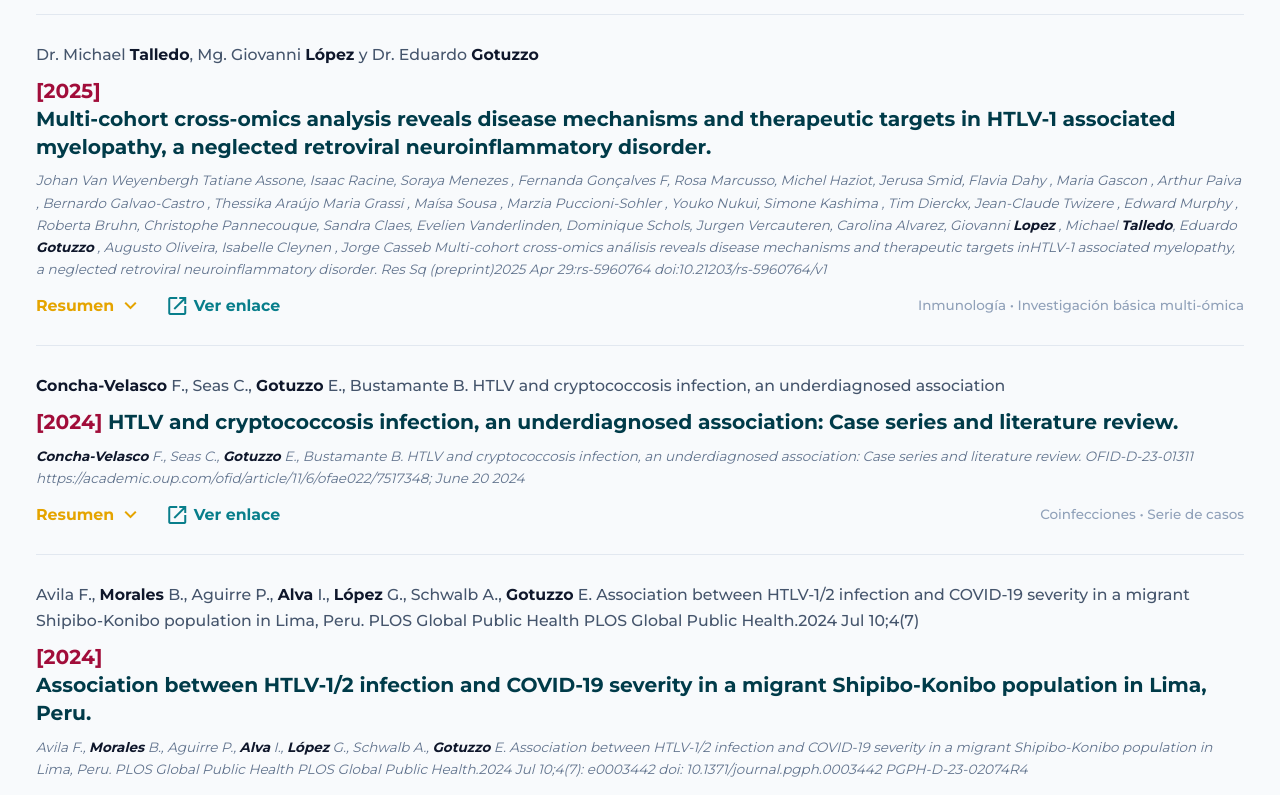
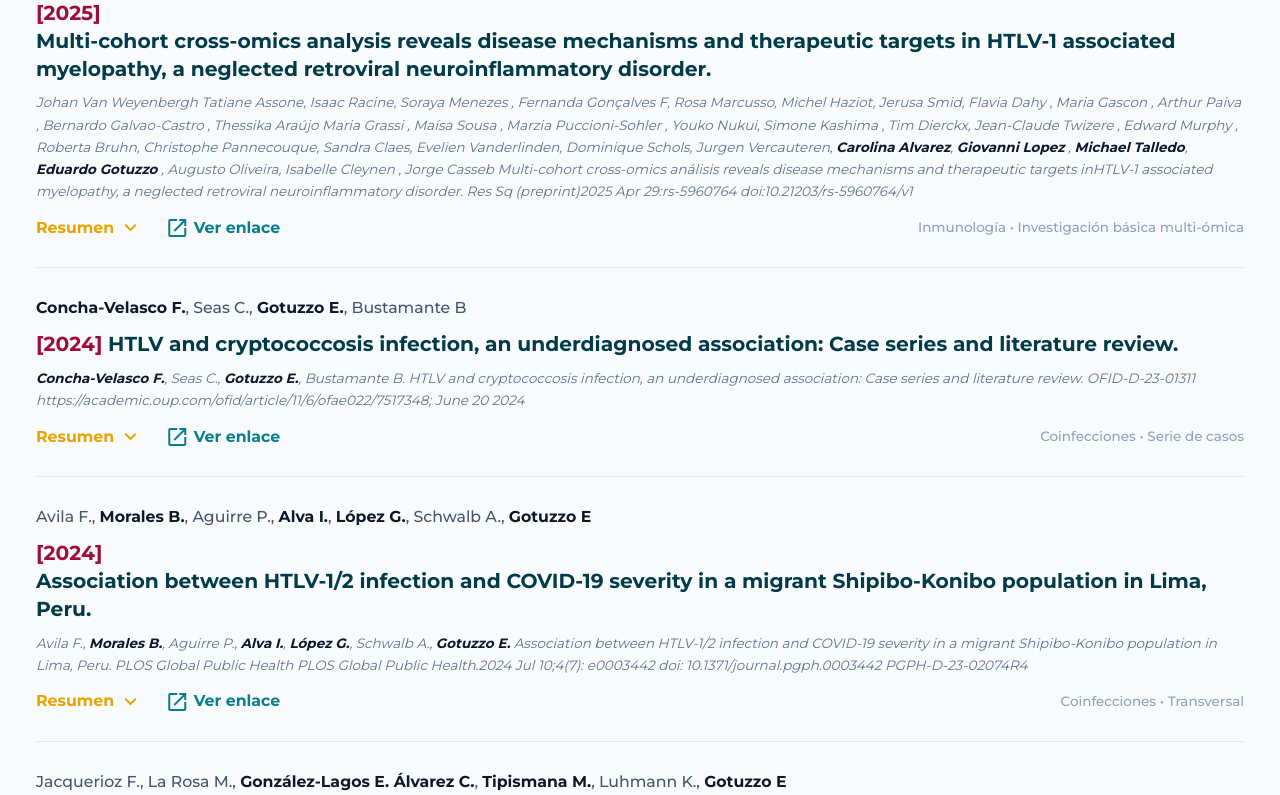
Before and after one commit to JosueFlorian17/htlv-web, a Next.js app in the folder frontend/: page /publicaciones in a window 1280 px wide. Shown: the part 1420-2215 px from the top of the page. Built offline with nearby package versions, Linux system fonts and the light colour scheme; no server answers.

Commit message:
fix: corregir resaltado en negrita de nombres completos e iniciales de autores en publicaciones

```diff
--- a/frontend/src/app/publicaciones/page.js
+++ b/frontend/src/app/publicaciones/page.js
@@ -6,7 +6,54 @@ import { useLanguage } from '../../context/LanguageContext';
 import { PUBLICACIONES_DATA } from '../../data/publicacionesData';
 
 // Nombres y apellidos clave de investigadores de la red para resaltar en negrita
-const NETWORK_SURNAME_REGEX = /\b(Gotuzzo|González|Gonzalez|Garrido-Pinzás|Garrido|Zunt|López|Lopez|Talledo|Guardia|Alva|Concha-Velasco|Concha|Yamano|Taylor|García|Garcia|Tipismana|Terashima|Morales|Cárcamo|Carcamo|Elespuro|Segami|Mejía|Mejia|Calvo|Bravo|Ramos)\b/gi;
+const SURNAMES_LIST = [
+  'Gotuzzo',
+  'González', 'Gonzalez',
+  'Garrido-Pinzás', 'Garrido-Pinzas', 'Garrido',
+  'Zunt',
+  'López', 'Lopez',
+  'Talledo',
+  'Guardia',
+  'Alva',
+  'Concha-Velasco', 'Concha',
+  'Yamano',
+  'Taylor',
+  'García', 'Garcia',
+  'Tipismana',
+  'Terashima',
+  'Morales',
+  'Cárcamo', 'Carcamo',
+  'Elespuro',
+  'Segami',
+  'Mejía', 'Mejia',
+  'Calvo',
+  'Bravo',
+  'Ramos',
+  'Rosadas',
+  'Álvarez', 'Alvarez',
+  'Gonzales-Lagos', 'González-Lagos', 'Gonzales',
+  'Casabona'
+].join('|');
+
+const FIRST_NAMES_LIST = [
+  'Eduardo', 'Gabriela', 'Michael', 'Carolina', 'Elsa', 'Dyana', 'Isaac',
+  'Fatima', 'Fátima', 'Yoshihisa', 'Joseph', 'Joe', 'Graham', 'Giovanni',
+  'Carlos', 'Angelica', 'Angélica', 'Claudia', 'Cesar', 'César', 'Teresa',
+  'Armando', 'Fernando', 'Hugo'
+].join('|');
+
+const TITLES_LIST = 'Dr\\.?|Dra\\.?|Mg\\.?|Lic\\.?|Prof\\.?|Bach\\.?';
+
+// Regex que detecta al autor completo de la red respetando caracteres acentuados Unicode:
+// 1) Título + Nombre + Apellido (ej. "Dr. Eduardo Gotuzzo", "Dra. Gabriela Garrido-Pinzás")
+// 2) Nombre + Inicial + Apellido (ej. "Joseph R. Zunt", "Carolina Alvarez", "Eduardo Gotuzzo")
+// 3) Apellido compuesto o simple seguido de iniciales o nombres (ej. "Garrido-Pinzás G", "González-Lagos E", "Álvarez C", "Gotuzzo E.", "Zunt JR", "Ramos JC")
+const NETWORK_AUTHOR_REGEX_STR =
+  `(?<!\\p{L})(` +
+  `(?:${TITLES_LIST})\\s+(?:(?:${FIRST_NAMES_LIST}|\\p{Lu}\\p{Ll}+)\\s+)?(?:${SURNAMES_LIST})(?:-\\p{L}+)?` +
+  `|(?:${FIRST_NAMES_LIST})\\s+(?:\\p{Lu}\\.\\s+)?(?:${SURNAMES_LIST})(?:-\\p{L}+)?` +
+  `|(?:${SURNAMES_LIST})(?:-\\p{L}+)?(?:\\s+(?:\\p{Lu}\\.?\\s*){1,3}|\\s+(?:${FIRST_NAMES_LIST}))?` +
+  `)(?!\\p{L})`;
 
 function highlightAuthorsInText(text) {
   if (!text) return null;
@@ -14,7 +61,7 @@ function highlightAuthorsInText(text) {
   let lastIdx = 0;
   let match;
 
-  const regex = new RegExp(NETWORK_SURNAME_REGEX);
+  const regex = new RegExp(NETWORK_AUTHOR_REGEX_STR, 'gu');
 
   while ((match = regex.exec(text)) !== null) {
     if (match.index > lastIdx) {
@@ -38,18 +85,24 @@ function highlightAuthorsInText(text) {
 function getAuthors(pub) {
   if (!pub) return '';
   const ref = pub.referencia || '';
+
+  // 1. Priorizar ubicar el inicio del título en la referencia para extraer exactamente los autores
+  if (pub.titulo) {
+    const titleSnippet = pub.titulo.trim().substring(0, 25).toLowerCase();
+    const idx = ref.toLowerCase().indexOf(titleSnippet);
+    if (idx > 5 && idx < 350) {
+      return ref.substring(0, idx).replace(/[.\s]+$/, '').trim();
+    }
+  }
+
+  // 2. Formato tradicional con dos puntos previo al título
   if (ref.includes(':')) {
     const candidate = ref.split(':')[0].trim();
     if (candidate.length > 5 && candidate.length < 280) {
       return candidate;
     }
   }
-  if (pub.titulo) {
-    const idx = ref.toLowerCase().indexOf(pub.titulo.substring(0, 20).toLowerCase());
-    if (idx > 5 && idx < 280) {
-      return ref.substring(0, idx).replace(/[.\s]+$/, '').trim();
-    }
-  }
+
   return pub.autores_red || ref;
 }
 
```
